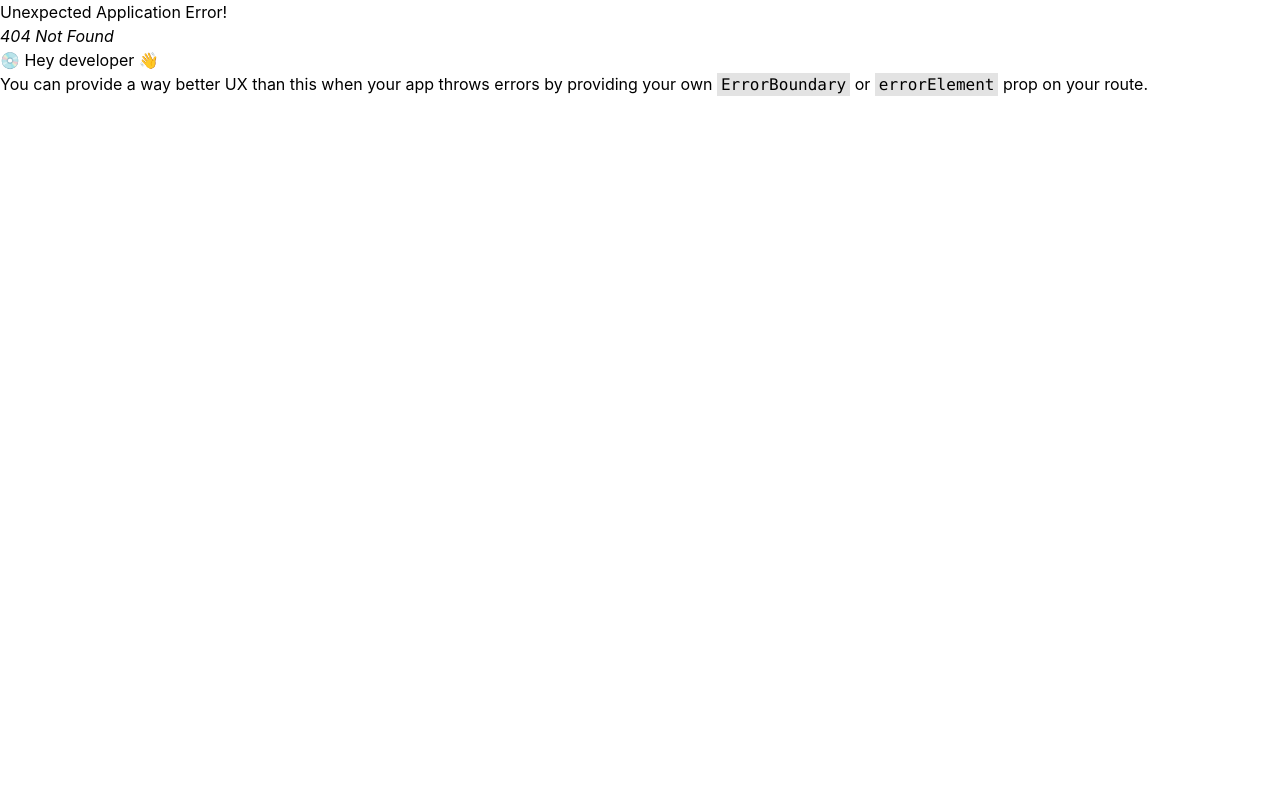
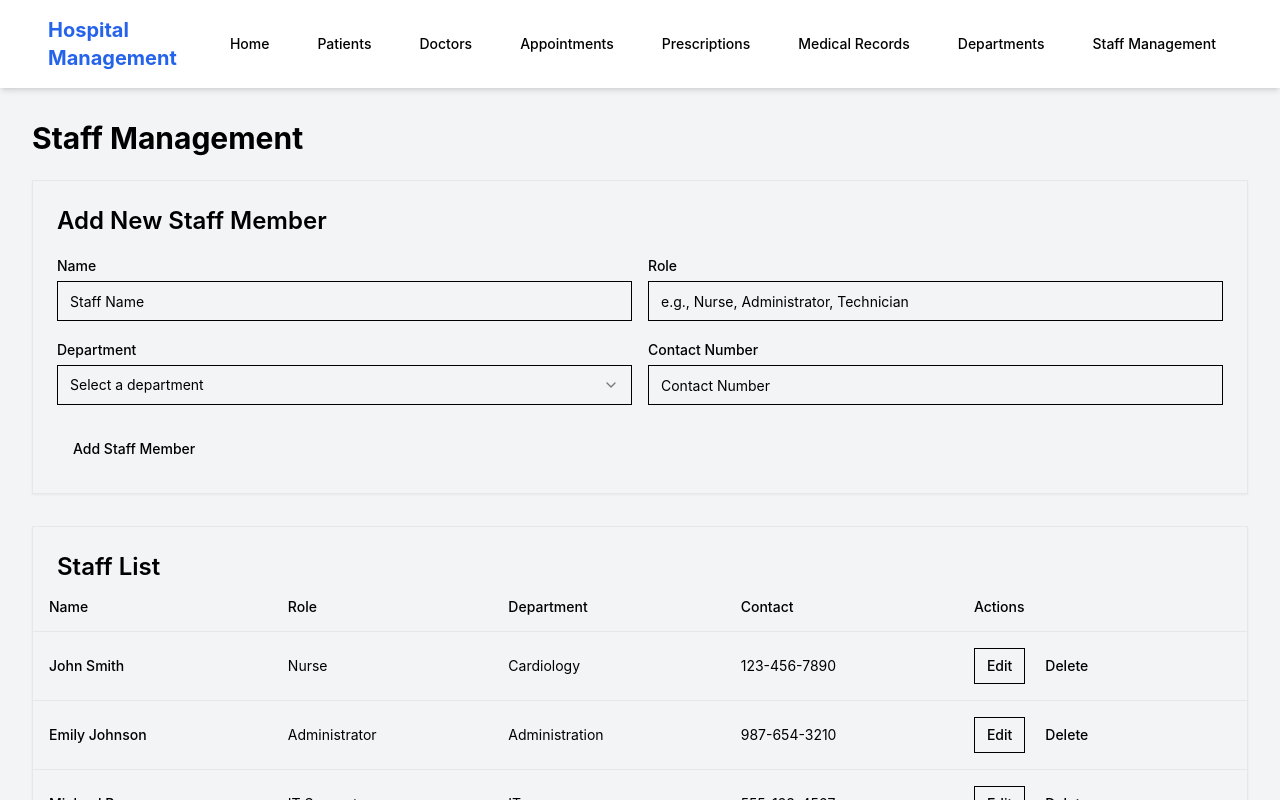
Before and after one commit to akhil262019/dreamy-mongoose-soar, a React (Vite) app: page /staff in a window 1280 px wide. Before the commit this address had no page. Shown: the top 800 px of the page. Built offline with nearby package versions, Linux system fonts and the light colour scheme.

Commit message:
[scalix] Added staff management module with a page, form, list, and updated navigation. - wrote 3 file(s)

```diff
--- a/src/App.tsx
+++ b/src/App.tsx
@@ -45,6 +45,11 @@ function App() {
                 <Link to="/departments">Departments</Link>
               </Button>
             </li>
+            <li>
+              <Button variant="link" asChild>
+                <Link to="/staff">Staff Management</Link>
+              </Button>
+            </li>
             {/* Add other navigation links here */}
           </ul>
         </nav>
@@ -67,7 +72,8 @@ import Doctors from "./pages/Doctors";
 import Appointments from "./pages/Appointments";
 import Prescriptions from "./pages/Prescriptions";
 import MedicalRecords from "./pages/MedicalRecords";
-import Departments from "./pages/Departments"; // Import the Departments component
+import Departments from "./pages/Departments";
+import StaffManagement from "./pages/StaffManagement"; // Import the StaffManagement component
 
 export const router = createBrowserRouter([
   {
@@ -80,7 +86,8 @@ export const router = createBrowserRouter([
       { path: "appointments", element: <Appointments /> },
       { path: "prescriptions", element: <Prescriptions /> },
       { path: "medical-records", element: <MedicalRecords /> },
-      { path: "departments", element: <Departments /> }, // Add the route for Departments
+      { path: "departments", element: <Departments /> },
+      { path: "staff", element: <StaffManagement /> }, // Add the route for Staff Management
       // Add other routes here
     ],
   },
--- a/src/pages/Index.tsx
+++ b/src/pages/Index.tsx
@@ -27,6 +27,9 @@ export default function Index() {
         <Button size="lg" asChild>
           <Link to="/departments">Manage Departments</Link>
         </Button>
+        <Button size="lg" asChild>
+          <Link to="/staff">Manage Staff</Link>
+        </Button>
         <Button size="lg" variant="outline">
           View Reports
         </Button>
@@ -42,6 +45,7 @@ export default function Index() {
             <li className="mb-2"><Link to="/prescriptions" className="text-blue-500 hover:underline">View Prescriptions</Link></li>
             <li className="mb-2"><Link to="/medical-records" className="text-blue-500 hover:underline">View Medical Records</Link></li>
             <li className="mb-2"><Link to="/departments" className="text-blue-500 hover:underline">View Departments</Link></li>
+            <li className="mb-2"><Link to="/staff" className="text-blue-500 hover:underline">View Staff</Link></li>
             {/* Add more links */}
           </ul>
         </div>
--- /dev/null
+++ b/src/pages/StaffManagement.tsx
@@ -0,0 +1,180 @@
+import React, { useState } from "react";
+import { Button } from "@/components/ui/button";
+import { Input } from "@/components/ui/input";
+import { Label } from "@/components/ui/label";
+import {
+  Table,
+  TableBody,
+  TableCaption,
+  TableCell,
+  TableHead,
+  TableHeader,
+  TableRow,
+} from "@/components/ui/table";
+import { Textarea } from "@/components/ui/textarea";
+import {
+  Select,
+  SelectContent,
+  SelectItem,
+  SelectTrigger,
+  SelectValue,
+} from "@/components/ui/select";
+
+// Mock data for dropdowns - in a real app, this would come from your database
+const mockDepartments = [
+  { id: "dep1", name: "Cardiology" },
+  { id: "dep2", name: "Neurology" },
+  { id: "dep3", name: "Pediatrics" },
+  { id: "dep4", name: "Administration" },
+  { id: "dep5", name: "IT" },
+];
+
+interface Staff {
+  id: string;
+  name: string;
+  role: string;
+  department: string;
+  contact: string;
+}
+
+export default function StaffManagement() {
+  const [staffMembers, setStaffMembers] = useState<Staff[]>([
+    { id: "s1", name: "John Smith", role: "Nurse", department: "Cardiology", contact: "123-456-7890" },
+    { id: "s2", name: "Emily Johnson", role: "Administrator", department: "Administration", contact: "987-654-3210" },
+    { id: "s3", name: "Michael Brown", role: "IT Support", department: "IT", contact: "555-123-4567" },
+    { id: "s4", name: "Sarah Davis", role: "Doctor", department: "Pediatrics", contact: "111-222-3333" },
+  ]);
+
+  const [newStaff, setNewStaff] = useState<Omit<Staff, 'id'>>({
+    name: "",
+    role: "",
+    department: "",
+    contact: "",
+  });
+  const [selectedDepartmentId, setSelectedDepartmentId] = useState<string>("");
+
+  const handleInputChange = (e: React.ChangeEvent<HTMLInputElement | HTMLTextAreaElement>) => {
+    const { name, value } = e.target;
+    setNewStaff((prev) => ({
+      ...prev,
+      [name]: value,
+    }));
+  };
+
+  const handleSelectChange = (value: string) => {
+    setSelectedDepartmentId(value);
+    const selectedDept = mockDepartments.find(d => d.id === value);
+    setNewStaff((prev) => ({ ...prev, department: selectedDept ? selectedDept.name : "" }));
+  };
+
+  const addStaffMember = () => {
+    if (!newStaff.name || !newStaff.role || !newStaff.department || !newStaff.contact) {
+      alert("Please fill in all fields and select a department.");
+      return;
+    }
+    const staffToAdd: Staff = {
+      id: `s${Date.now()}`, // Simple ID generation
+      ...newStaff,
+    };
+    setStaffMembers((prev) => [...prev, staffToAdd]);
+    setNewStaff({ name: "", role: "", department: "", contact: "" }); // Clear form
+    setSelectedDepartmentId(""); // Clear department selection
+  };
+
+  const deleteStaffMember = (id: string) => {
+    setStaffMembers((prev) => prev.filter((staff) => staff.id !== id));
+  };
+
+  return (
+    <div className="container mx-auto p-4">
+      <h1 className="text-3xl font-bold mb-6">Staff Management</h1>
+
+      <div className="mb-8 p-6 border rounded-lg shadow-sm">
+        <h2 className="text-2xl font-semibold mb-4">Add New Staff Member</h2>
+        <div className="grid grid-cols-1 md:grid-cols-2 gap-4">
+          <div>
+            <Label htmlFor="name">Name</Label>
+            <Input
+              id="name"
+              name="name"
+              value={newStaff.name}
+              onChange={handleInputChange}
+              placeholder="Staff Name"
+              className="mt-1"
+            />
+          </div>
+          <div>
+            <Label htmlFor="role">Role</Label>
+            <Input
+              id="role"
+              name="role"
+              value={newStaff.role}
+              onChange={handleInputChange}
+              placeholder="e.g., Nurse, Administrator, Technician"
+              className="mt-1"
+            />
+          </div>
+          <div>
+            <Label htmlFor="department">Department</Label>
+            <Select value={selectedDepartmentId} onValueChange={handleSelectChange}>
+              <SelectTrigger className="mt-1">
+                <SelectValue placeholder="Select a department" />
+              </SelectTrigger>
+              <SelectContent>
+                {mockDepartments.map((dept) => (
+                  <SelectItem key={dept.id} value={dept.id}>
+                    {dept.name}
+                  </SelectItem>
+                ))}
+              </SelectContent>
+            </Select>
+          </div>
+          <div>
+            <Label htmlFor="contact">Contact Number</Label>
+            <Input
+              id="contact"
+              name="contact"
+              value={newStaff.contact}
+              onChange={handleInputChange}
+              placeholder="Contact Number"
+              className="mt-1"
+            />
+          </div>
+        </div>
+        <Button onClick={addStaffMember} className="mt-6">
+          Add Staff Member
+        </Button>
+      </div>
+
+      <div className="border rounded-lg shadow-sm">
+        <h2 className="text-2xl font-semibold p-6 pb-0">Staff List</h2>
+        <Table>
+          <TableCaption>A list of all hospital staff members.</TableCaption>
+          <TableHeader>
+            <TableRow>
+              <TableHead>Name</TableHead>
+              <TableHead>Role</TableHead>
+              <TableHead>Department</TableHead>
+              <TableHead>Contact</TableHead>
+              <TableHead>Actions</TableHead>
+            </TableRow>
+          </TableHeader>
+          <TableBody>
+            {staffMembers.map((staff) => (
+              <TableRow key={staff.id}>
+                <TableCell className="font-medium">{staff.name}</TableCell>
+                <TableCell>{staff.role}</TableCell>
+                <TableCell>{staff.department}</TableCell>
+                <TableCell>{staff.contact}</TableCell>
+                <TableCell>
+                  <Button variant="outline" size="sm">Edit</Button>
+                  <Button variant="destructive" size="sm" className="ml-2" onClick={() => deleteStaffMember(staff.id)}>Delete</Button>
+                </TableCell>
+              </TableRow>
+            ))}
+          </TableBody>
+        </Table>
+      </div>
+    </div>
+  );
+}
```
